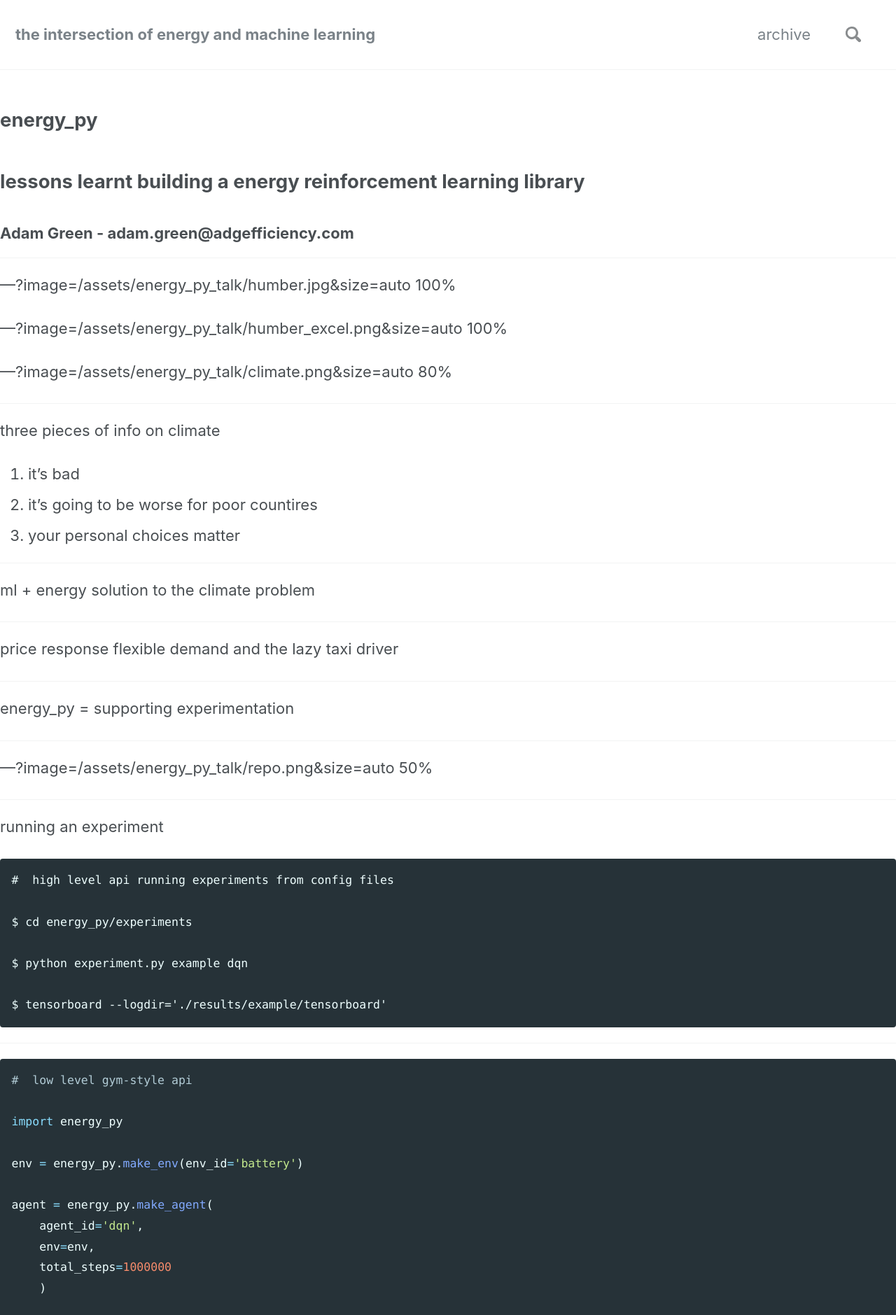
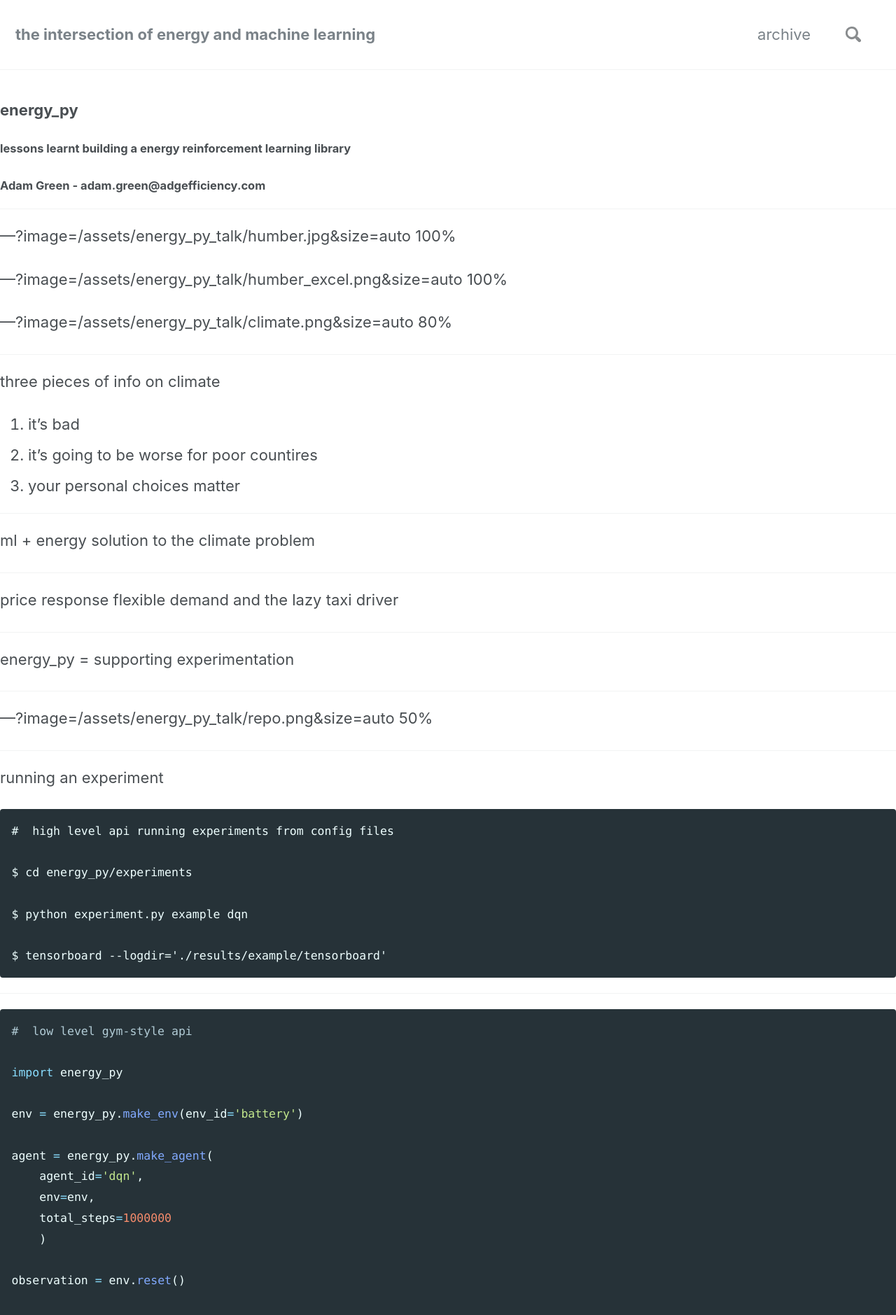
Before and after one commit to ADGEfficiency/adgefficiency.github.io, a Jekyll site: the page built from PITCHME.md, in a window 1280 px wide. Shown: the top 1879 px of the page at 70% size. Built offline with Jekyll 4.4.1, drawn with Linux system fonts in a browser that asks for light colours; nearby versions of some CDN libraries; our own code applies the rules of GitHub Pages for plain Markdown files.

Commit message:
talk && gp master

```diff
--- a/PITCHME.md
+++ b/PITCHME.md
@@ -1,8 +1,8 @@
-## energy_py
+### energy_py
 
-## lessons learnt building a energy reinforcement learning library
+#### lessons learnt building a energy reinforcement learning library
 
-### Adam Green - adam.green@adgefficiency.com
+#### Adam Green - adam.green@adgefficiency.com
 
 ---
 
```
